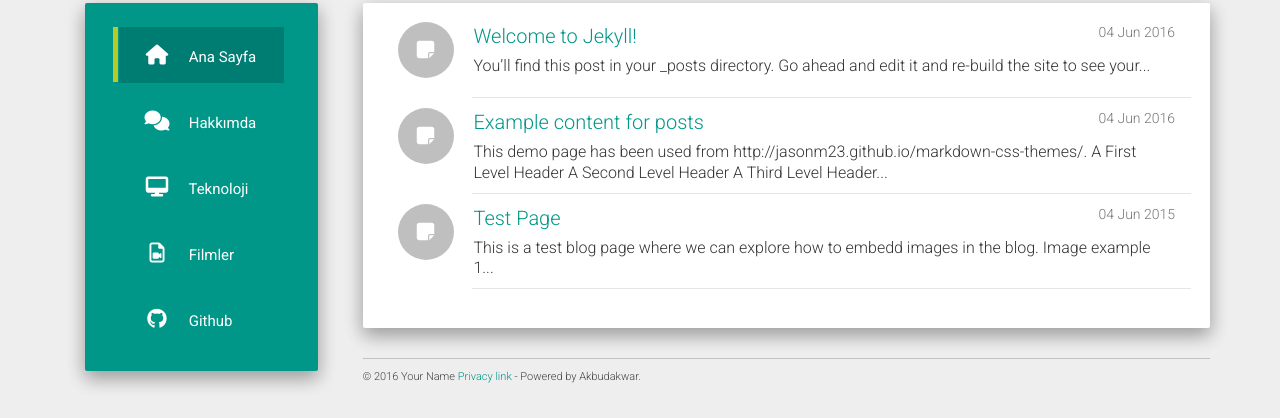
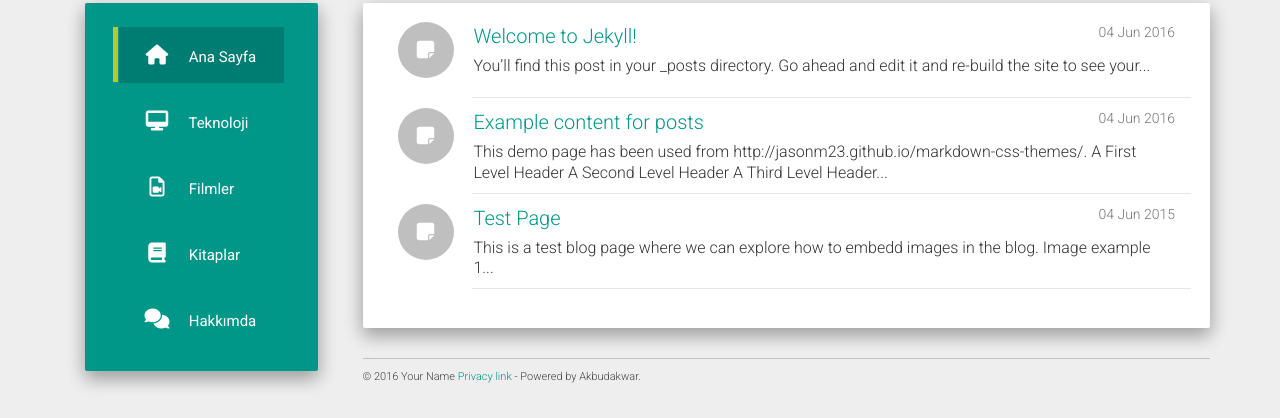
Before and after one commit to yusufakbudak/yusufakbudak.github.io, a Jekyll site: the page built from index.html, in a window 1280 px wide. Shown: the part 205-623 px from the top of the page. Built offline with Jekyll 4.4.1, drawn with Linux system fonts in a browser that asks for light colours; nearby versions of some CDN libraries; the list of posts is cut into pages by our own code.

Commit message:
Update urls.json

```diff
--- a/_data/urls.json
+++ b/_data/urls.json
@@ -4,11 +4,6 @@
     "url": "/",
     "icon": "fa-home",
     "layout": "post"
-  },
-  {
-    "text": "Hakkımda",
-    "url": "/Hakkımda/",
-    "icon": "fa-comments"
   },
   {
     "text": "Teknoloji",
@@ -21,9 +16,14 @@
     "icon": "fa-file-video-o",
   },
   {
-    "text": "Github",
+    "text": "Kitaplar",
     "url": "/#",
-    "icon": "fa-github"
+    "icon": "fa-book"
+   },
+  {
+    "text": "Hakkımda",
+    "url": "/Hakkımda/",
+    "icon": "fa-comments"
 
   }
 ]
```
